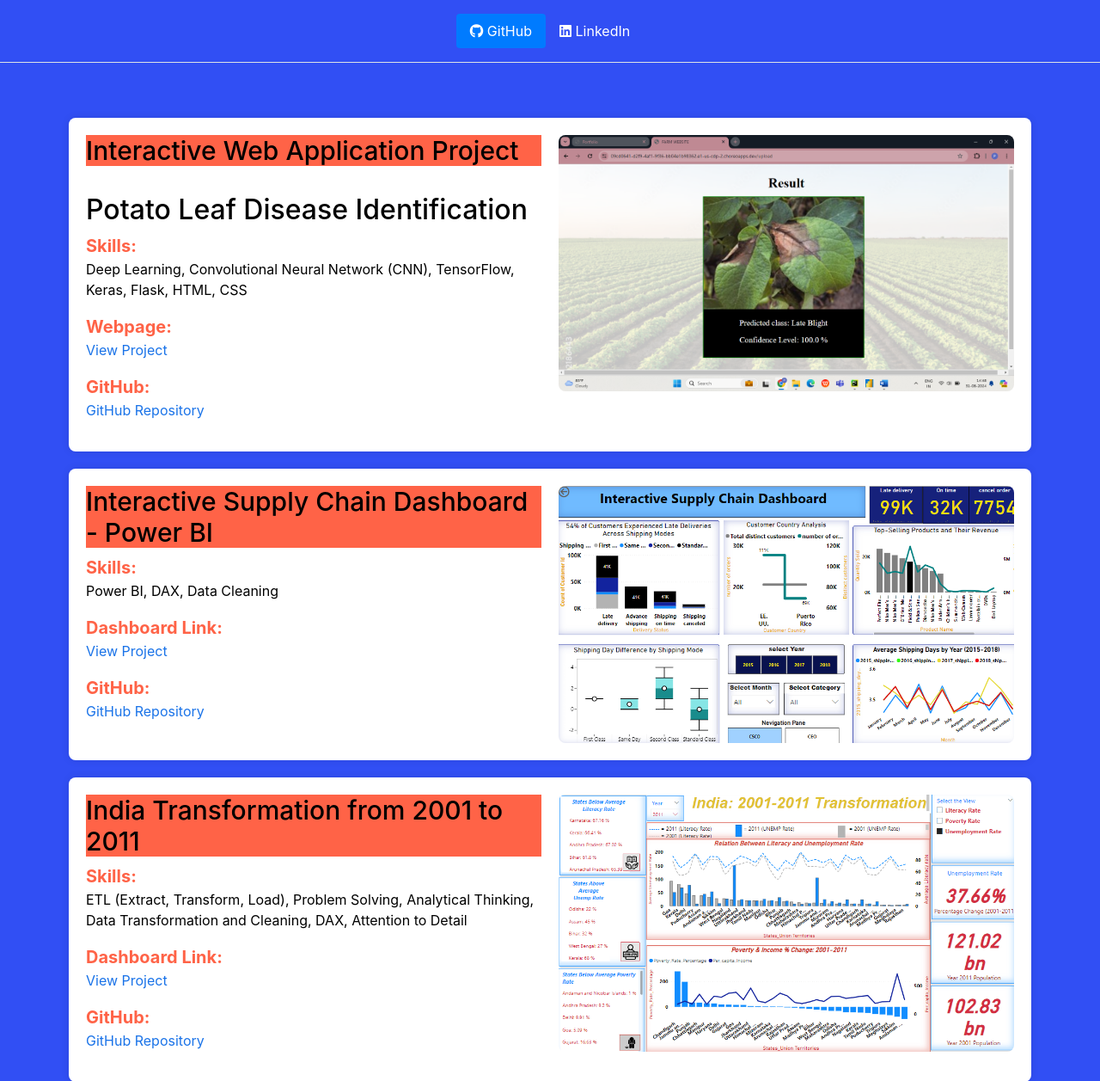
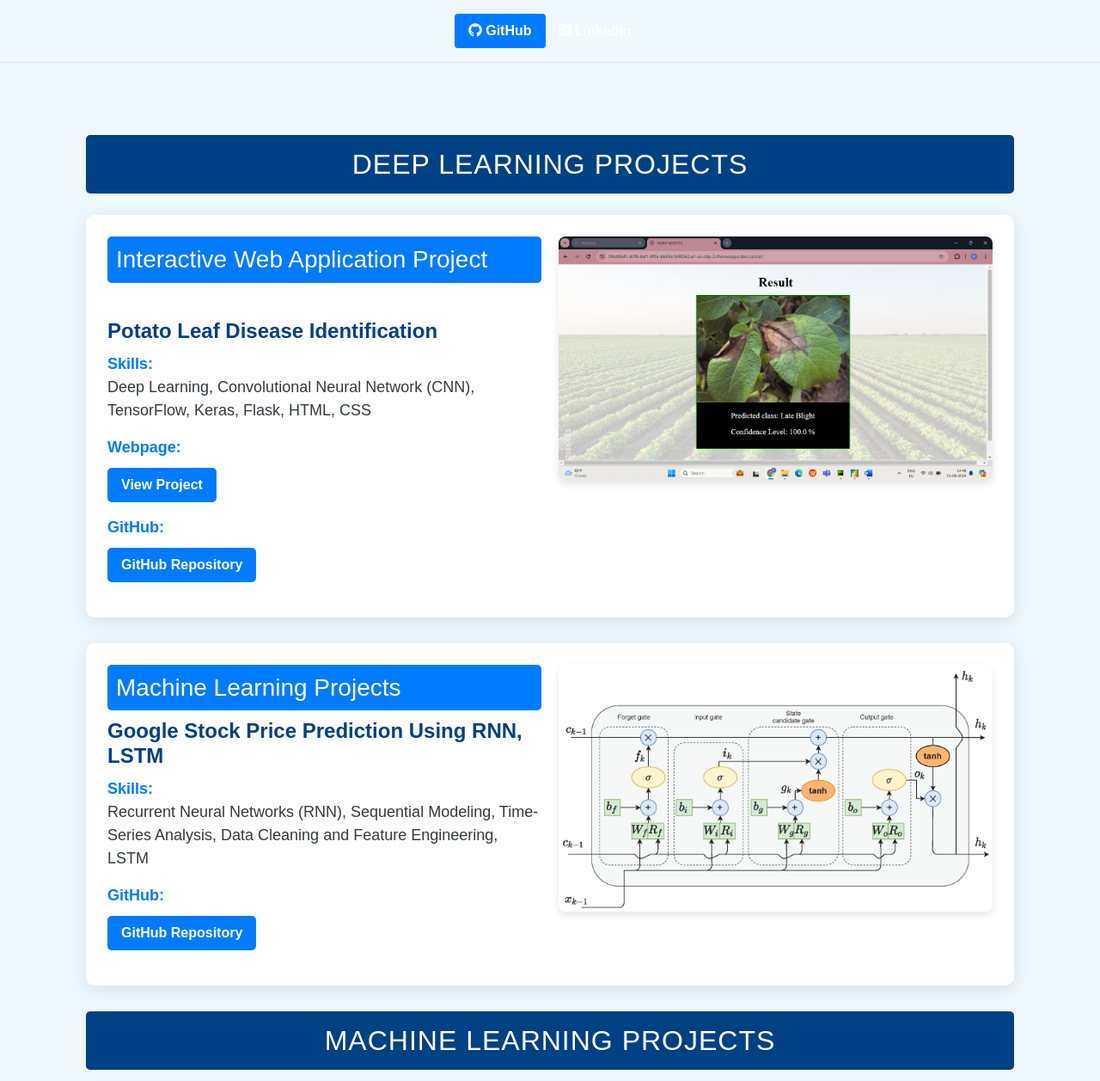
Before and after one commit to Priy-Sharma/My-Portfolio, a Flask app: page /Projects in a window 1280 px wide. Shown: the top 1257 px of the page at 86% size. Run offline with Flask 3, Linux system fonts and the light colour scheme; some libraries are stand-ins or nearby versions.

Commit message:
Update Projects.html

```diff
--- a/templates/Projects.html
+++ b/templates/Projects.html
@@ -4,10 +4,14 @@
 <head>
     <title>Interactive Web Application Project</title>
     <style>
-
+        /* Overall Container and Body Styling */
+        body {
+            background-color: #f0f8ff; /* Light blue background for a clean look */
+            font-family: 'Arial', sans-serif;
+        }
 
         .container {
-            padding: 20px;
+            padding: 30px;
             max-width: 1200px;
             margin: 0 auto;
         }
@@ -17,11 +21,16 @@
             justify-content: space-between;
             align-items: flex-start;
             gap: 20px;
-            background: #fff;
-            padding: 20px;
-            border-radius: 8px;
-            box-shadow: 0 0 10px rgba(0, 0, 0, 0.1);
-            margin-bottom: 20px;
+            background-color: #ffffff; /* White background for contrast */
+            padding: 25px;
+            border-radius: 10px;
+            box-shadow: 0 4px 20px rgba(0, 0, 0, 0.1); /* Soft shadow for depth */
+            margin-bottom: 30px;
+            transition: transform 0.3s ease; /* Hover effect */
+        }
+
+        .project-container:hover {
+            transform: translateY(-5px); /* Lift up on hover */
         }
 
         .project-info {
@@ -38,41 +47,92 @@
             width: 100%;
             display: none;
             border-radius: 8px;
+            box-shadow: 0 4px 10px rgba(0, 0, 0, 0.1);
         }
 
         .slides img.active {
             display: block;
         }
 
+        /* Section Titles */
+        .section-title {
+            background-color: #004085; /* Darker blue for headers */
+            color: #ffffff;
+            padding: 15px;
+            border-radius: 5px;
+            text-align: center;
+            font-size: 32px;
+            margin-bottom: 25px;
+            text-transform: uppercase;
+            letter-spacing: 1px;
+        }
+
+        /* Links and Buttons */
         a {
-            color: #1a73e8;
+            color: #0056b3; /* Blue color for links */
             text-decoration: none;
+            font-weight: bold;
         }
 
         a:hover {
             text-decoration: underline;
         }
-        .project-title{
-        color:black; background-color:tomato; font-size:30px
-        }
-        .sub-title{
-        color:black; font-size=20px
-        }
-        strong{
-        color:tomato; font-size:20px
-        }
-        .skills{
-        color:black; font-size=20px
+
+        /* Project Titles */
+        .project-title {
+            color: #ffffff;
+            background-color: #007bff; /* Button-like effect for titles */
+            font-size: 28px;
+            padding: 10px;
+            border-radius: 5px;
         }
 
+        .sub-title {
+            color: #004085;
+            font-size: 24px;
+            margin: 10px 0;
+            font-weight: bold;
+        }
 
+        strong {
+            color: #007bff;
+            font-size: 18px;
+        }
+
+        .skills {
+            color: #343a40;
+            font-size: 18px;
+        }
+
+        /* Hover Effects for Titles */
+        .project-title:hover {
+            background-color: #0056b3;
+        }
+
+        /* Custom Button for Project Links */
+        .project-info a {
+            display: inline-block;
+            background-color: #007bff;
+            color: #ffffff;
+            padding: 8px 16px;
+            border-radius: 5px;
+            margin-top: 10px;
+            transition: background-color 0.3s ease;
+        }
+
+        .project-info a:hover {
+            background-color: #0056b3;
+        }
     </style>
 </head>
 <body>
     <div class="container">
+        <h2 class="section-title">Deep Learning Projects</h2>
+        <div class="project-container">
+
+            <div class="project-info">
+
                  <!-- Potato Leaf Project -->
-        <div class="project-container">
-            <div class="project-info">
                     <h1 class="project-title">Interactive Web Application Project</h1>
                     </br>
                     <h2 class="sub-title">Potato Leaf Disease Identification</h2>
@@ -96,6 +156,67 @@
                     </div>
                 </div>
             </div>
+
+                    <!-- LSTM -->
+        <div class="project-container">
+            <div class="project-info">
+                <h1 class="project-title">Machine Learning Projects</h1>
+                <h2 class="sub-title">Google Stock Price Prediction Using RNN, LSTM</h2>
+                <p class="skills"><strong>Skills:</strong><br>
+                    Recurrent Neural Networks (RNN), Sequential Modeling, Time-Series Analysis, Data Cleaning and Feature Engineering, LSTM
+                </p>
+                <p><strong>GitHub:</strong><br>
+                    <a href="https://github.com/Priy-Sharma/Google-stock-market-prediction-using-RNN-LSTM" target="_blank">GitHub Repository</a>
+                </p>
+            </div>
+            <div class="image-slider">
+                <div class="slides slides-3">
+                    <img src="../static/images/LSTM Image.png" alt="Machine learning Image" class="active">
+                    <img src="../static/images/RNN Image.png" alt="Machine learning Image" >
+                </div>
+            </div>
+        </div>
+        <h2 class="section-title">Machine Learning Projects</h2>
+        <!-- Machine Learning -->
+            <div class="project-container">
+                <div class="project-info">
+                    <h1 class="project-title">Machine Learning Projects</h1>
+                    <h2 class="sub-title">Predictive Maintenance of Milling Machine</h2>
+                    <p class="skills"><strong>Skills:</strong><br>
+                        Feature Engineering, Pandas, NumPy, Decision Tree, SVC, Ensemble Learnings, Logistic Regression, Machine Learning Model
+                    </p>
+                    <p><strong>GitHub:</strong><br>
+                        <a href="https://github.com/Priy-Sharma/Predictive-Maintenance-of-milling-machine" target="_blank">GitHub Repository</a>
+                    </p>
+                </div>
+                <div class="image-slider">
+                    <div class="slides slides-3">
+                        <img src="../static/images/ml1.png" alt="Machine learning Image" class="active">
+                        <img src="../static/images/ml2.jpg" alt="Machine learning Image" >
+                    </div>
+                </div>
+            </div>
+
+            <!-- Recommendation system -->
+            <div class="project-container">
+                <div class="project-info">
+                    <h1 class="project-title">Amazon Product Recommendation System </h1>
+                    <p class="skills"><strong>Skills:</strong><br>
+                        NLP, Pandas, Scikit-learn, Critical Thinking
+                    </p>
+                    <p><strong>GitHub:</strong><br>
+                        <a href="https://github.com/Priy-Sharma/Product-Recommendation-System" target="_blank">GitHub Repository</a>
+                    </p>
+                </div>
+                <div class="image-slider">
+                    <div class="slides slides-3">
+                        <img src="../static/images/recommendation.png" alt="Machine learning Image">
+                    </div>
+                </div>
+            </div>
+
+        <!-- Data Analysis Projects Section -->
+        <h2 class="section-title">Data Analysis Projects</h2>
         <!-- Interactive Supply Chain Project -->
         <div class="project-container">
             <div class="project-info">
```
Also changed, not shown: other parts of templates/Projects.html (+0 -57 lines). Lines whose indentation alone changed are shown as unchanged.
